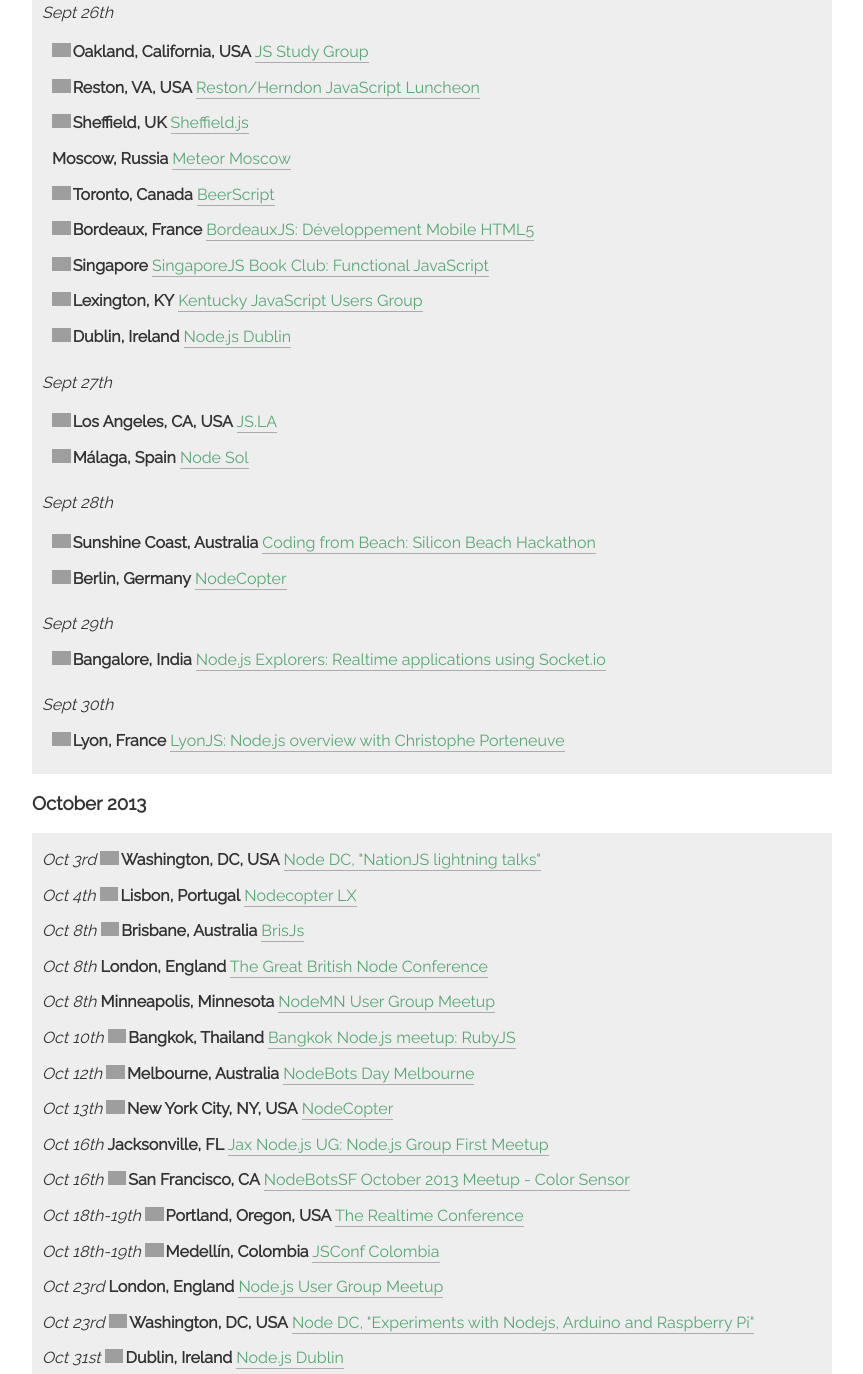
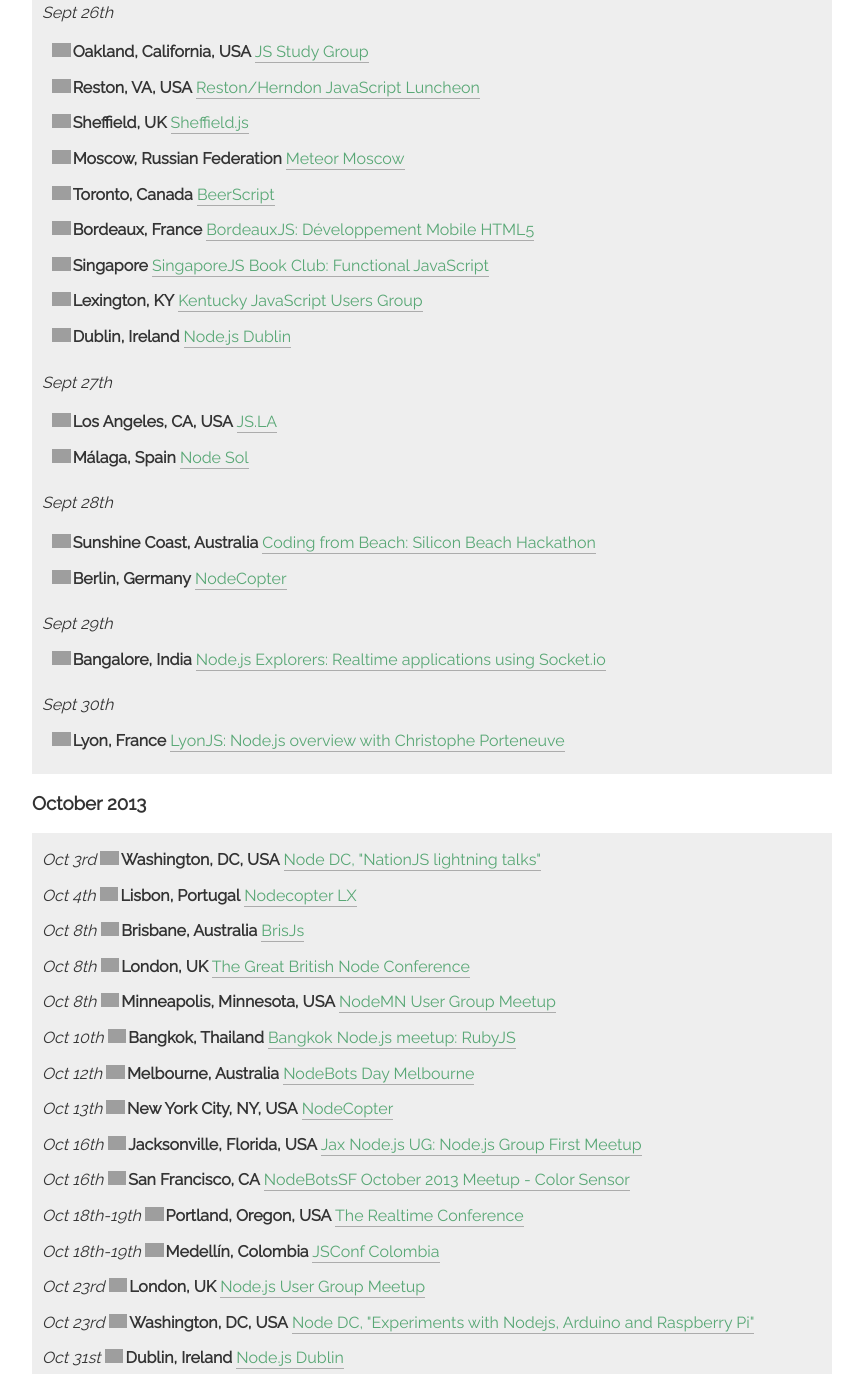
Before and after one commit to knode/node-meatspace, a website: page index.html in a window 1280 px wide. Shown: the part 951-2325 px from the top of the page, without its empty margins (208-1071 px from the left). Drawn offline with nearby package versions, Linux system fonts and the light colour scheme; grey boxes are pictures that could not be loaded.

Commit message:
Updating website.

```diff
--- a/index.html
+++ b/index.html
@@ -52,7 +52,7 @@
 <ul>
 <li><em>Sept 24th</em><ul>
 <li><strong>Wellington, New Zealand</strong> <a href="http://www.meetup.com/Node-js-Wellington/events/136895152/">Node.js Wellington</a></li>
-<li><strong>Philadelphia, Pennsilvania</strong> <a href="http://www.meetup.com/Philadelphia-JavaScript-Developers/events/133393712/">Philadelphia JavaScript Developers</a></li>
+<li><strong>Philadelphia, Pennsilvania, USA</strong> <a href="http://www.meetup.com/Philadelphia-JavaScript-Developers/events/133393712/">Philadelphia JavaScript Developers</a></li>
 <li><strong>Melbourne, Australia</strong> <a href="http://www.meetup.com/MelbNodeJS/events/139384782/">Melbourne Node.JS</a></li>
 <li><strong>San Francisco, CA, USA</strong> <a href="http://www.meetup.com/jsmeetup/events/126589972/">SF JavaScript Meetup: Functional Monthly</a></li>
 <li><strong>Mannheim, Germany</strong> <a href="http://www.meetup.com/node-js-Mannheim/events/139211042/">Node.js Mannheim</a></li>
@@ -60,7 +60,7 @@
 </ul>
 </li>
 <li><em>Sept 25th</em><ul>
-<li><strong>London, England</strong> <a href="http://lnug.org/">Node.js User Group Meetup</a></li>
+<li><strong>London, UK</strong> <a href="http://lnug.org/">Node.js User Group Meetup</a></li>
 <li><strong>Irvine, CA, USA</strong> <a href="http://www.meetup.com/Node-JS-OC/events/139944872/">Node.JS OC: Intro to Socket IO</a></li>
 <li><strong>Toronto, Canada</strong> <a href="http://www.meetup.com/AngularJS-Toronto/events/138537382/">AngularJS Toronto: Back-to-School Meetup</a></li>
 <li><strong>Medellín, Colombia</strong> <a href="http://www.meetup.com/MedellinJS/events/140996762/">MedellínJS Javascript: Modular con Require.js y WebSockets the right way</a></li>
@@ -73,7 +73,7 @@
 <li><strong>Oakland, California, USA</strong> <a href="http://www.meetup.com/EBJavaScript/events/139340362/">JS Study Group</a></li>
 <li><strong>Reston, VA, USA</strong> <a href="http://www.meetup.com/Reston-Herndon-JavaScript-Luncheon/events/138318292/">Reston/Herndon JavaScript Luncheon</a></li>
 <li><strong>Sheffield, UK</strong> <a href="http://www.meetup.com/Sheffield-js/events/137475172/">Sheffield.js</a></li>
-<li><strong>Moscow, Russia</strong> <a href="http://www.meetup.com/Meteor-Moscow/events/112063592/">Meteor Moscow</a></li>
+<li><strong>Moscow, Russian Federation</strong> <a href="http://www.meetup.com/Meteor-Moscow/events/112063592/">Meteor Moscow</a></li>
 <li><strong>Toronto, Canada</strong> <a href="http://www.meetup.com/torontojs/events/136914932/">BeerScript</a></li>
 <li><strong>Bordeaux, France</strong> <a href="http://www.meetup.com/BordeauxJS/events/137641142/">BordeauxJS: Développement Mobile HTML5</a></li>
 <li><strong>Singapore</strong> <a href="http://www.meetup.com/Singapore-JS/events/139413902/">SingaporeJS Book Club: Functional JavaScript</a></li>
@@ -105,16 +105,16 @@
 <li><em>Oct 3rd</em> <strong>Washington, DC, USA</strong> <a href="http://www.meetup.com/node-dc/events/139465312/">Node DC, &quot;NationJS lightning talks&quot;</a></li>
 <li><em>Oct 4th</em> <strong>Lisbon, Portugal</strong> <a href="http://nodecopter.pt/">Nodecopter LX</a></li>
 <li><em>Oct 8th</em> <strong>Brisbane, Australia</strong> <a href="http://brisjs.com/">BrisJs</a></li>
-<li><em>Oct 8th</em> <strong>London, England</strong> <a href="http://greatbritishnodeconf.co.uk/">The Great British Node Conference</a></li>
-<li><em>Oct 8th</em> <strong>Minneapolis, Minnesota</strong> <a href="https://github.com/NodeMN">NodeMN User Group Meetup</a></li>
+<li><em>Oct 8th</em> <strong>London, UK</strong> <a href="http://greatbritishnodeconf.co.uk/">The Great British Node Conference</a></li>
+<li><em>Oct 8th</em> <strong>Minneapolis, Minnesota, USA</strong> <a href="https://github.com/NodeMN">NodeMN User Group Meetup</a></li>
 <li><em>Oct 10th</em> <strong>Bangkok, Thailand</strong> <a href="http://www.meetup.com/Bangkok-Node-js/events/138715032/">Bangkok Node.js meetup: RubyJS</a></li>
 <li><em>Oct 12th</em> <strong>Melbourne, Australia</strong> <a href="http://nodebotsmelb.eventbrite.com.au/">NodeBots Day Melbourne</a></li>
 <li><em>Oct 13th</em> <strong>New York City, NY, USA</strong> <a href="http://nodecopter.com/">NodeCopter</a></li>
-<li><em>Oct 16th</em> <strong>Jacksonville, FL</strong> <a href="http://www.meetup.com/Jax-Node-js-UG/events/141123342/">Jax Node.js UG: Node.js Group First Meetup</a></li>
+<li><em>Oct 16th</em> <strong>Jacksonville, Florida, USA</strong> <a href="http://www.meetup.com/Jax-Node-js-UG/events/141123342/">Jax Node.js UG: Node.js Group First Meetup</a></li>
 <li><em>Oct 16th</em> <strong>San Francisco, CA</strong> <a href="https://github.com/nodebots/sf/issues/4">NodeBotsSF October 2013 Meetup - Color Sensor</a></li>
 <li><em>Oct 18th-19th</em> <strong>Portland, Oregon, USA</strong> <a href="http://2013.realtimeconf.com/">The Realtime Conference</a></li>
 <li><em>Oct 18th-19th</em> <strong>Medellín, Colombia</strong> <a href="http://jsconf.co/">JSConf Colombia</a></li>
-<li><em>Oct 23rd</em> <strong>London, England</strong> <a href="http://lnug.org/">Node.js User Group Meetup</a></li>
+<li><em>Oct 23rd</em> <strong>London, UK</strong> <a href="http://lnug.org/">Node.js User Group Meetup</a></li>
 <li><em>Oct 23rd</em> <strong>Washington, DC, USA</strong> <a href="http://www.meetup.com/node-dc/events/140084212/">Node DC, &quot;Experiments with Nodejs, Arduino and Raspberry Pi&quot;</a></li>
 <li><em>Oct 31st</em> <strong>Dublin, Ireland</strong> <a href="http://www.nodejsdublin.com/">Node.js Dublin</a></li>
 </ul>
```
